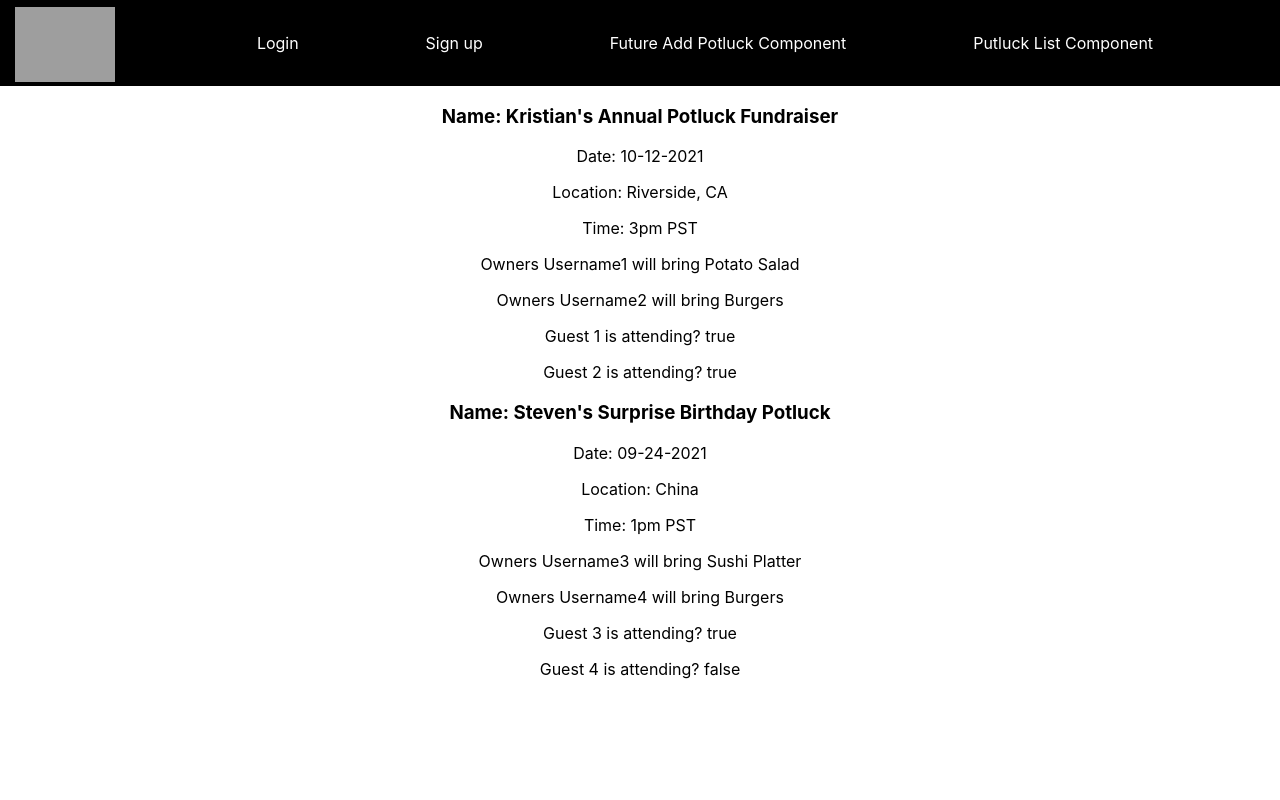
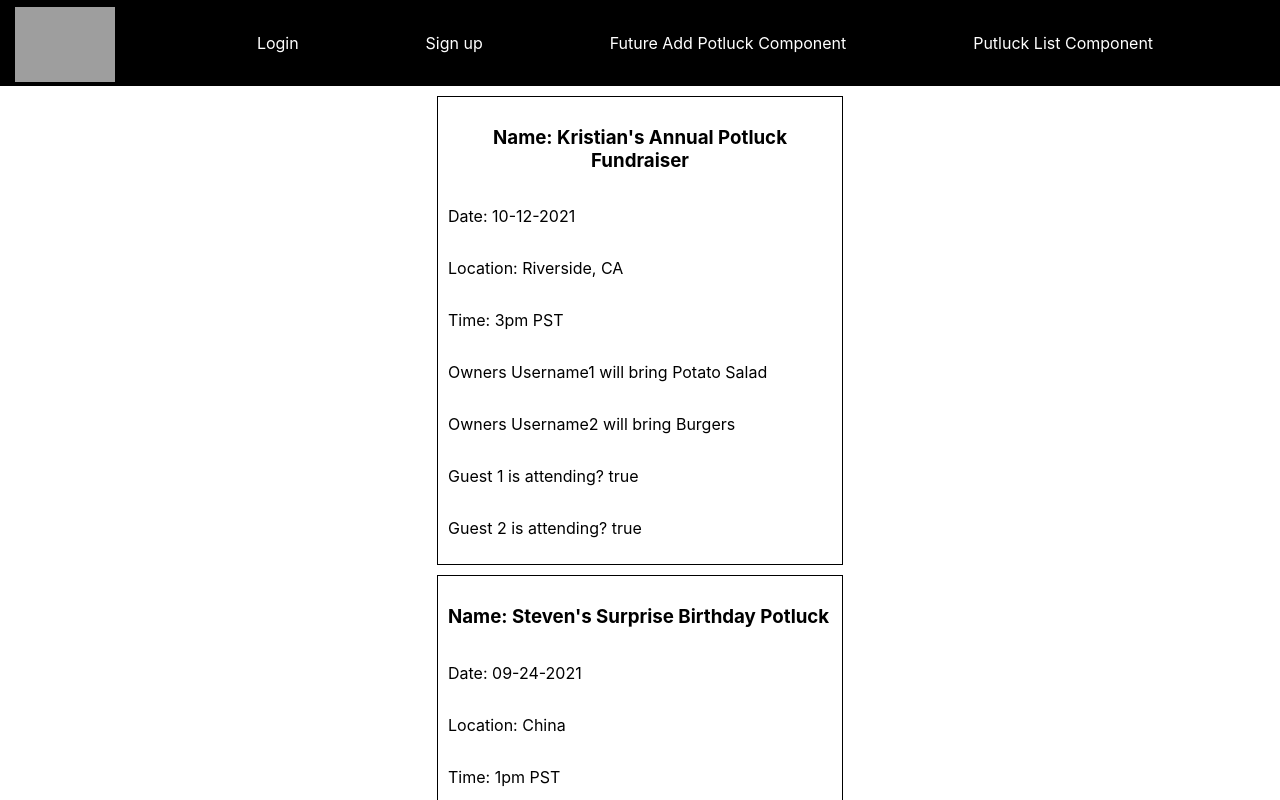
Before and after one commit to ft-potluck-planner-4/ft-pp4-frontend, a React (Create React App) app: page /potlucks in a window 1280 px wide. Shown: the top 800 px of the page. Built offline with nearby package versions, Linux system fonts and the light colour scheme; grey boxes are pictures that could not be loaded.

Commit message:
messing with routing for indiv potlucks

```diff
--- a/src/App.js
+++ b/src/App.js
@@ -1,12 +1,77 @@
-import React from "react";
+import React, { useState } from "react";
 import "./App.css";
 import { BrowserRouter as Router, Switch, Route } from "react-router-dom";
 import Login from "./components/Login";
 import Signup from "./components/Signup";
 import Header from "./components/Header";
 import PotluckList from "./components/PotluckList";
+import Potluck from "./components/Potluck";
 
 function App() {
+  const [potlucks, setPotlucks] = useState([
+    {
+      id: 1,
+      name: "Kristian's Annual Potluck Fundraiser",
+      location: "Riverside, CA",
+      date: "10-12-2021",
+      time: "3pm PST",
+      foods: [
+        {
+          name: "Potato Salad",
+          isPresent: true,
+          owner: "Owners Username1"
+        },
+        {
+          name: "Burgers",
+          isPresent: true,
+          owner: "Owners Username2"
+        }
+      ],
+      guests: [
+        {
+          id: 1,
+          name: "Guest 1",
+          isAttending: true
+        },
+        {
+          id: 2,
+          name: "Guest 2",
+          isAttending: true
+        }
+      ]
+    },
+    {
+      id: 2,
+      name: "Steven's Surprise Birthday Potluck",
+      location: "China",
+      date: "09-24-2021",
+      time: "1pm PST",
+      foods: [
+        {
+          name: "Sushi Platter",
+          isPresent: false,
+          owner: "Owners Username3"
+        },
+        {
+          name: "Burgers",
+          isPresent: true,
+          owner: "Owners Username4"
+        }
+      ],
+      guests: [
+        {
+          id: 3,
+          name: "Guest 3",
+          isAttending: true
+        },
+        {
+          id: 4,
+          name: "Guest 4",
+          isAttending: false
+        }
+      ]
+    }
+  ]);
   return (
     <Router>
       <div className="App">
--- /dev/null
+++ b/src/components/Potluck.css
@@ -0,0 +1,14 @@
+.potluck {
+  display: flex;
+  flex-direction: column;
+  justify-content: space-evenly;
+  align-items: flex-start;
+  border: 1px solid black;
+  min-width: 200px;
+  max-width: 30%;
+  margin: 10px auto;
+  padding: 10px;
+}
+.potluck:hover {
+  border: 3px dashed black;
+}
--- a/src/components/Potluck.js
+++ b/src/components/Potluck.js
@@ -1,8 +1,10 @@
 import React from "react";
+import "./Potluck.css";
 
 function Potluck(props) {
-  console.log("props in potluck:", props);
-  const { id, name, date, location, time, foods, guests } = props.potluck;
+  //   console.log("props in potluck:", props);
+  const { name, date, location, time, foods, guests } = props.potluck;
+  //   console.log(id);
   return (
     <div className="potluck">
       <h3>Name: {name}</h3>
--- /dev/null
+++ b/src/components/PotluckList.css
@@ -0,0 +1,4 @@
+.potlucks_link {
+  color: black;
+  text-decoration: none;
+}
--- a/src/components/PotluckList.js
+++ b/src/components/PotluckList.js
@@ -1,6 +1,8 @@
 import React, { useState, useEffect } from "react";
 import axiosWithAuth from "./../utils/axiosWithAuth";
 import Potluck from "./Potluck";
+import { Link } from "react-router-dom";
+import "./PotluckList.css";
 
 function PotluckList() {
   //mocking data we would eventually get back from a backend get request
@@ -84,9 +86,17 @@ function PotluckList() {
 
   return (
     <div className="potlucks">
-      {potlucks.map(potluck => {
+      {potlucks.map((potluck, index) => {
         // console.log(potluck);
-        return <Potluck potluck={potluck} />;
+        return (
+          <Link
+            to={`/potlucks/${potluck.id}`}
+            className="potlucks_link"
+            key={index}
+          >
+            <Potluck potluck={potluck} />
+          </Link>
+        );
       })}
     </div>
   );
```
